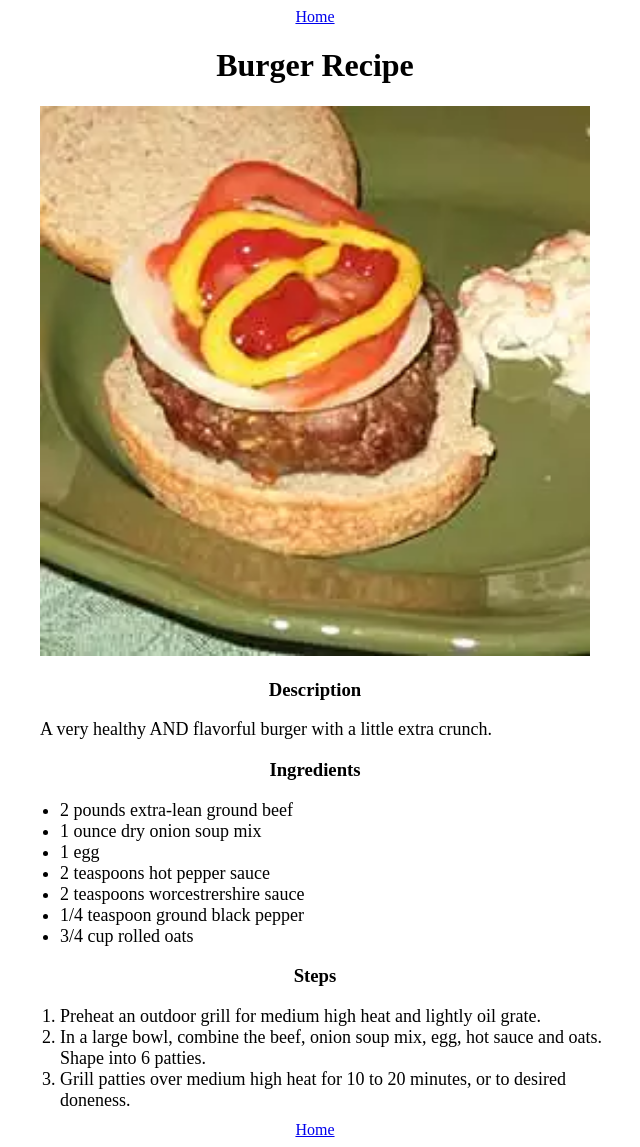
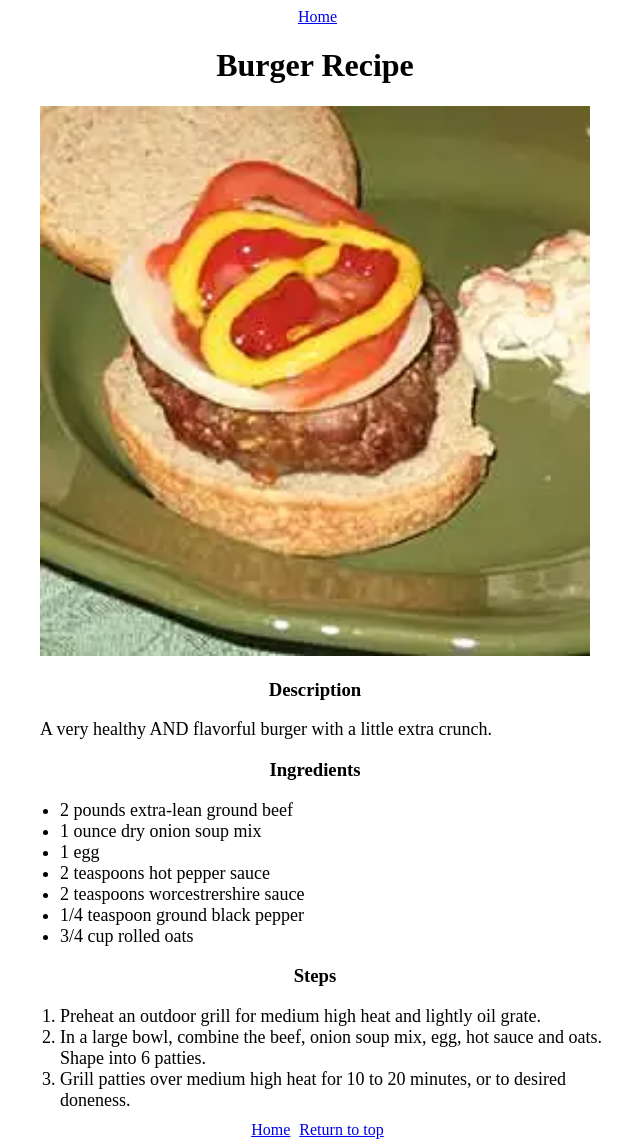
Before and after one commit to yaswanth-vakkala/odin-recipes, a plain HTML site: page recipes/burger.html in a window 1280 px wide. Shown: the whole page, without its empty margins (325-965 px from the left). Drawn offline with Linux system fonts and the light colour scheme.

Commit message:
Add Return to top functionality to all recipe pages

```diff
--- a/recipes/burger.html
+++ b/recipes/burger.html
@@ -8,7 +8,7 @@
     <title>Burger</title>
   </head>
   <body>
-    <a href="../index.html">Home</a>
+    <a id="head" href="../index.html">Home</a>
     <h1>Burger Recipe</h1>
     <img src="../images/burger.jpg" alt="An image of a burger" />
     <h3>Description</h3>
@@ -38,5 +38,6 @@
       </li>
     </ol>
     <a href="../index.html">Home</a>
+    <a href="#head">Return to top</a>
   </body>
 </html>
--- a/recipes/styles.css
+++ b/recipes/styles.css
@@ -17,3 +17,7 @@ p, ul, ol {
 ol {
     margin-bottom: 10px;
 }
+
+a{
+    margin-left: 5px;
+}
```
Also changed, not shown: recipes/pasta.html (+2 -1 lines), recipes/pizza.html (+2 -1 lines).
